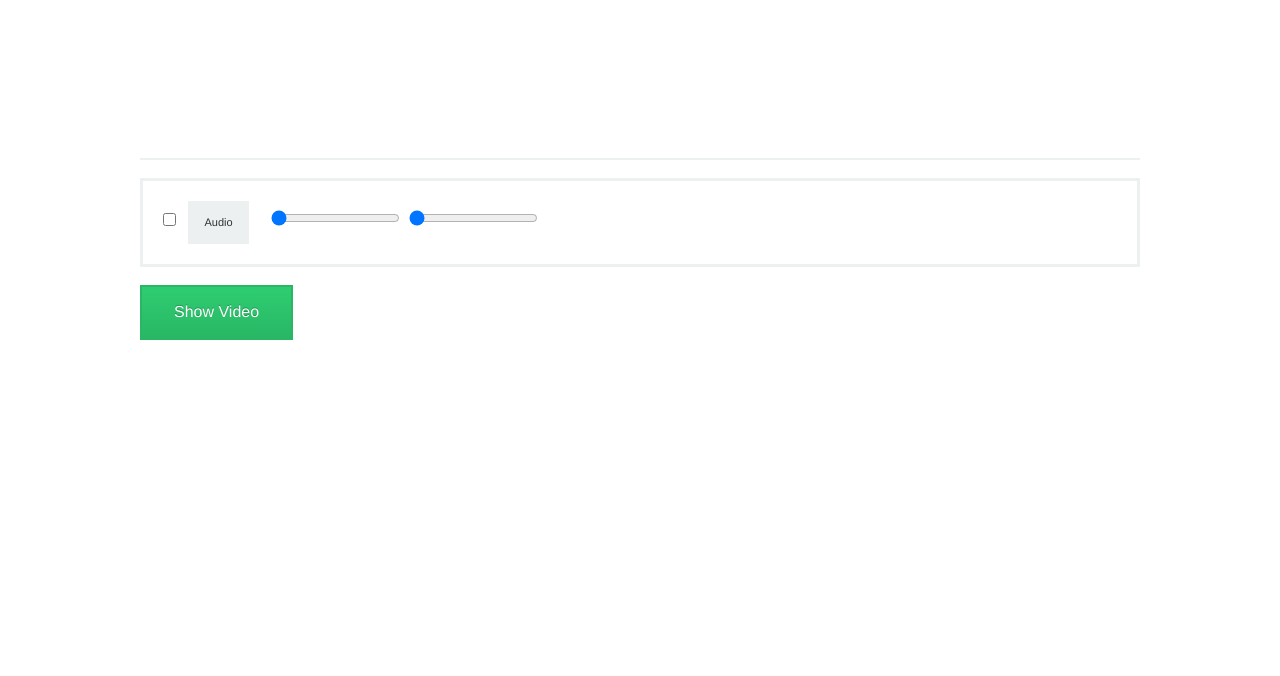
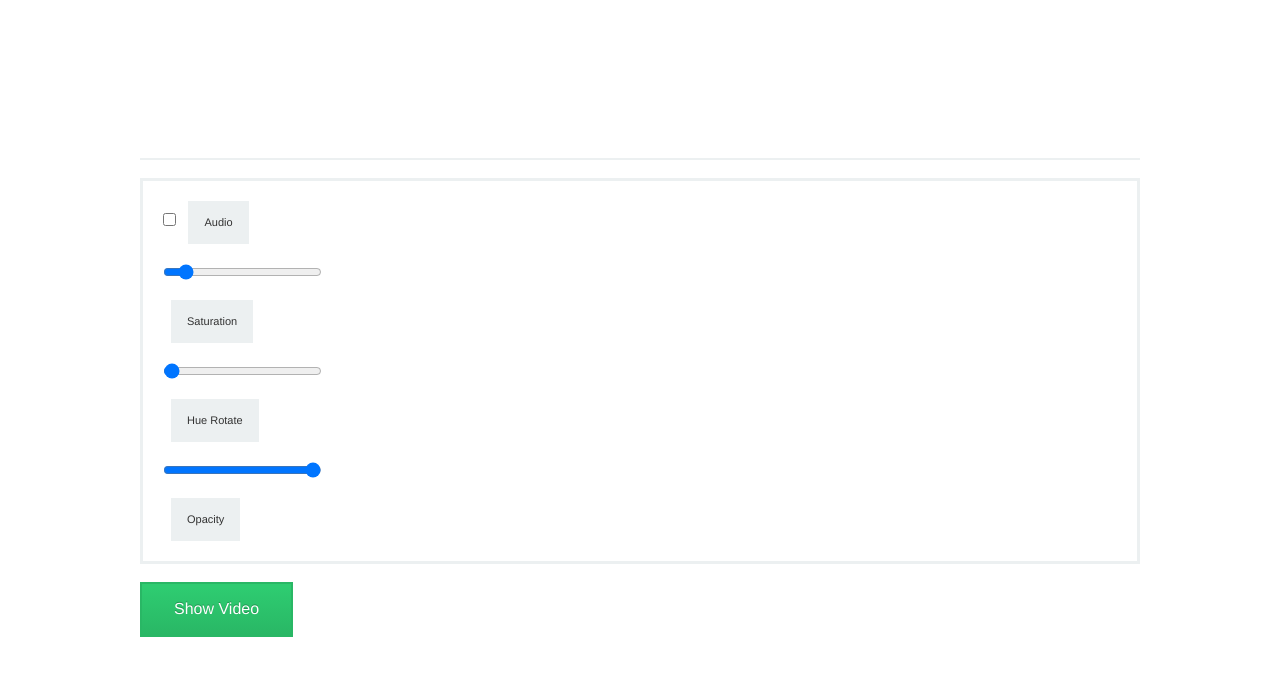
Before and after one commit to pbrejcha/webrtc_foray, a website: page index.html in a window 1280 px wide. Shown: the part 80-756 px from the top of the page. Drawn offline with nearby package versions, Linux system fonts and the light colour scheme.

Commit message:
rearranging filter inputs, wip

```diff
--- a/html/templates/fo-video.html
+++ b/html/templates/fo-video.html
@@ -3,13 +3,30 @@
     <hr/>
     <div ng-show="error" class="alert-box alert round">You must let the browser access your webcam or microphone to use this app.</div>
     <fieldset>
-        <input type="checkbox" ng-model="constraints.audio" id="audioCheckbox">
-        <label for="audioCheckbox" class="inline label secondary">
-            Audio
-        </label>
-        <input type="range" min="0" max="500" ng-model="filter.saturation" ng-change="onVideoCssChange()">
-        <input type="range" min="0" max="500" ng-model="filter.hueRotate" ng-change="onVideoCssChange()">
-        <!--<input type="text" ng-model="constraints.video."-->
+        <div class="small-2">
+            <input type="checkbox" ng-model="constraints.audio" id="audioCheckbox">
+            <label for="audioCheckbox" class="label secondary">
+                Audio
+            </label>
+        </div>
+        <div class="small-2">
+            <input type="range" min="0" max="500" ng-model="filter.saturation" ng-change="onVideoCssChange()" class="range-slider" id="filterSaturation">
+            <label for="filterSaturation" class="label secondary">
+                Saturation
+            </label>
+        </div>
+        <div class="small-2">
+            <input type="range" min="0" max="500" ng-model="filter.hueRotate" ng-change="onVideoCssChange()" class="range-slider" id="filterHueRotate">
+            <label for="filterHueRotate" class="label secondary">
+                Hue Rotate
+            </label>
+        </div>
+        <div class="small-2">
+            <input type="range" min="0.0" max="1.0" step="0.01" ng-model="filter.opacity" ng-change="onVideoCssChange()" class="range-slider" id="filterOpacity">
+            <label for="filterOpacity" class="label secondary">
+                Opacity
+            </label>
+        </div>
     </fieldset>
 
     <button ng-click="showVideo()" class="button success ">Show Video</button>
--- a/js/directives/foVideo/foVideoCtrl.js
+++ b/js/directives/foVideo/foVideoCtrl.js
@@ -8,13 +8,17 @@ angular.module('rtcForay').controller('foVideoCtrl', ['$scope', function ($scope
         "hue-rotate": ""
     };
     $scope.filter = {
-            'saturation': 0,
-            'hueRotate': 0
-        };
+        'saturation': 50,
+        'hueRotate': 0,
+        'opacity': 1
+    };
 
     $scope.onVideoCssChange = function () {
+        console.log($scope.filter);
         $scope.videoCss['-webkit-filter'] =
-            "saturate(" + $scope.filter.saturation + "%) hue-rotate(" + $scope.filter.hueRotate + "deg)";
+            "saturate(" + $scope.filter.saturation + "%)" +
+            "hue-rotate(" + $scope.filter.hueRotate + "deg)" +
+            "opacity(" + $scope.filter.opacity + ")";
     };
 
     $scope.showVideo = function () {
```
Also changed, not shown: styles/flat-ui.css.
